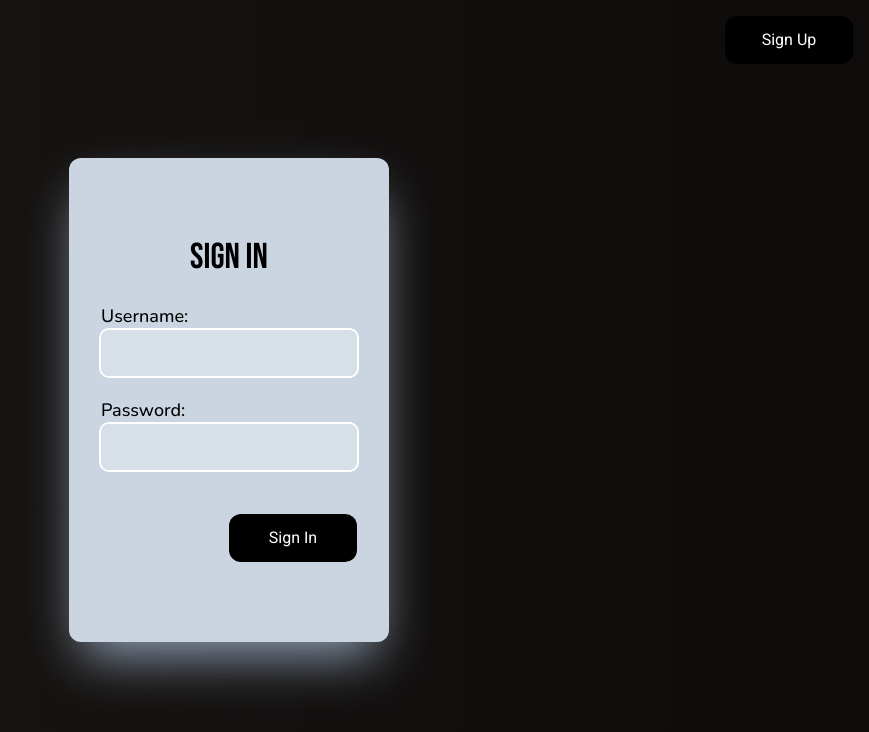
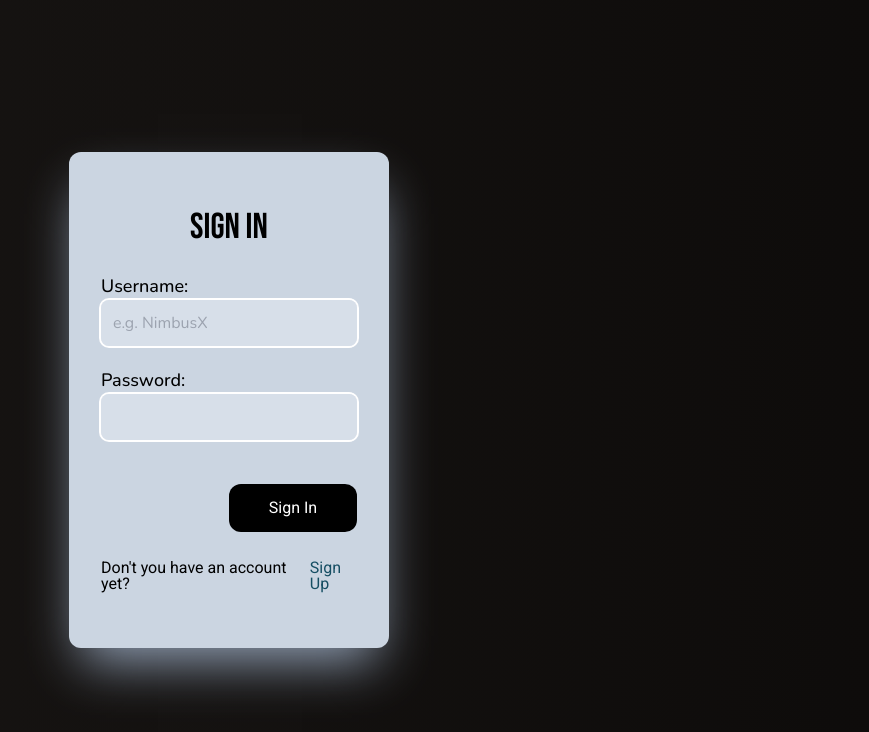
Before and after one commit to Fabio-Alfredo/Clinic-Application-React, a React (Vite) app in the folder frontAuth/: page / in a window 1280 px wide. Shown: the top 732 px of the page, without its empty margins (411-1280 px from the left). Built offline with nearby package versions, Linux system fonts and the light colour scheme; a web font is replaced by a local one.

Commit message:
add: fixing navlinks

```diff
--- a/frontAuth/src/getIn/InputFiled.jsx
+++ b/frontAuth/src/getIn/InputFiled.jsx
@@ -1,10 +1,10 @@
-const InputField = ({nameField = "", type = ""}) => {
+const InputField = ({nameField = "", type = "", placeH=""}) => {
 
     return (
         <>
             <label className="w-full">
                 <span className="font-Nunito font-medium text-lg self-start">{nameField}:</span>
-                <input className="p-3 min-w-full bg-slate-200/55 text-white font-Nunito ring-2 ring-white rounded-lg focus:bg-slate-950/70 focus:outline-slate-950 focus:shadow-2xl focus:shadow-slate-200 " type={type} />
+                <input className="p-3 min-w-full bg-slate-200/55 text-white font-Nunito ring-2 ring-white rounded-lg transition ease-in-out duration-200 focus:bg-slate-950/70 focus:outline-slate-950 focus:shadow-2xl focus:shadow-slate-200 " type={type} placeholder={`${placeH}`}/>
             </label>
         </>
     );
--- a/frontAuth/src/getIn/SignIn.jsx
+++ b/frontAuth/src/getIn/SignIn.jsx
@@ -5,17 +5,20 @@ const SignIn = () => {
     return (
         <>
             <div className="flex flex-col justify-center items-center w-screen h-screen bg-gradient-to-l from-stone-950 via-stone-900 to-stone-600 bg-300% animate-gradient">
-                <NavLink to="/SignUp">
-                    <button className="bg-black min-w-32 p-4 text-white font-Roboto absolute top-4 right-4 rounded-xl hover:bg-slate-100/70 hover:text-black transition ease-in-out duration-200 hover:ring-2 hover:ring-white">Sign Up</button>
-                </NavLink>
-                <div className="min-w-[25%] h-fit py-16 xl:py-20 bg-slate-300 flex flex-col rounded-xl shadow-2xl shadow-slate-400 items-center justify-center gap-6">
+                <div className="min-w-[25%] h-fit py-14 bg-slate-300 flex flex-col rounded-xl shadow-2xl shadow-slate-400 items-center justify-center gap-6">
                     <p className="font-Bebas text-4xl">
                         Sign In
                     </p>
                     <form className="flex flex-col gap-5 w-4/5 3xl:w-3/4 items-center">
-                        <InputField nameField="Username" type="text" />
+                        <InputField nameField="Username" type="text" placeH="e.g. NimbusX"/>
                         <InputField nameField="Password" type="password" />
                         <input className="bg-black min-w-[50%] p-4 text-white font-Roboto self-end rounded-xl mt-6 hover:bg-slate-100/70 hover:text-black transition ease-in-out duration-200 hover:ring-2 hover:ring-black" type="submit" value="Sign In" />
+                        <div className="flex gap-5 font-Roboto mt-2">
+                        <p>Don't you have an account yet?</p>
+                        <NavLink to="/SignUp" className="text-cyan-900 transition ease-in-out duration-200 hover:text-cyan-400">
+                            Sign Up
+                        </NavLink>
+                        </div>
                     </form>
                 </div>
             </div>
--- a/frontAuth/src/getIn/SignUp.jsx
+++ b/frontAuth/src/getIn/SignUp.jsx
@@ -14,9 +14,9 @@ const SignUp = () => {
                         Sign Up
                     </p>
                     <form className="flex flex-col gap-5 w-4/6 items-center">
-                        <InputField nameField="Username" type="text" />
-                        <InputField nameField="Email" type="email" />
-                        <InputField nameField="Password" type="password" />
+                        <InputField nameField="Username" type="text" placeH="e.g. NimbusX"/>
+                        <InputField nameField="Email" type="email" placeH="e.g. example@gmail.com"/>
+                        <InputField nameField="Password" type="password"/>
                         <InputField nameField="Confirm password" type="password" />
                         <input className="bg-black min-w-[50%] p-4 text-white font-Roboto self-end rounded-xl mt-6 hover:bg-slate-100/70 hover:text-black transition ease-in-out duration-200 hover:ring-2 hover:ring-white" type="submit" value="Sign Up" />
                     </form>
```
